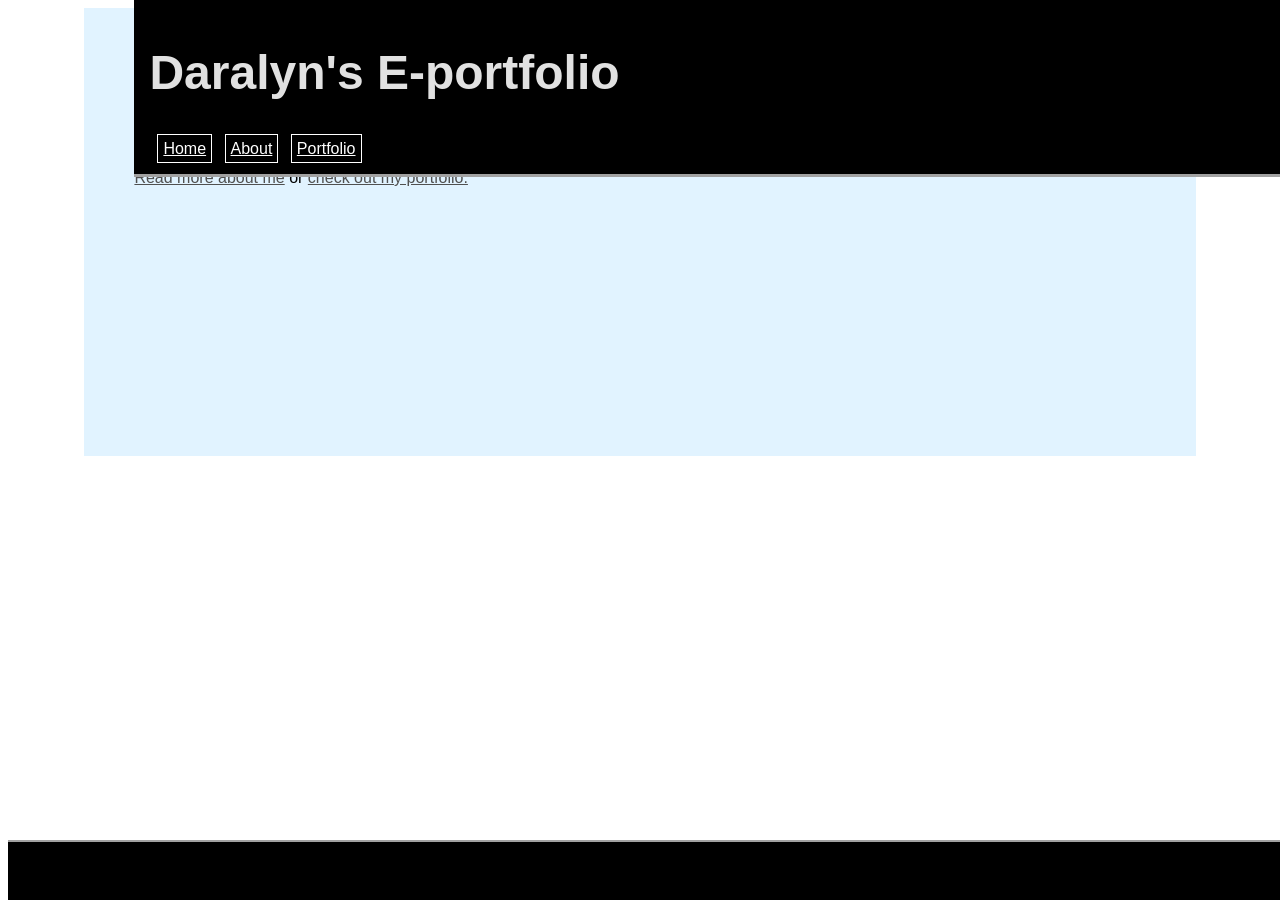
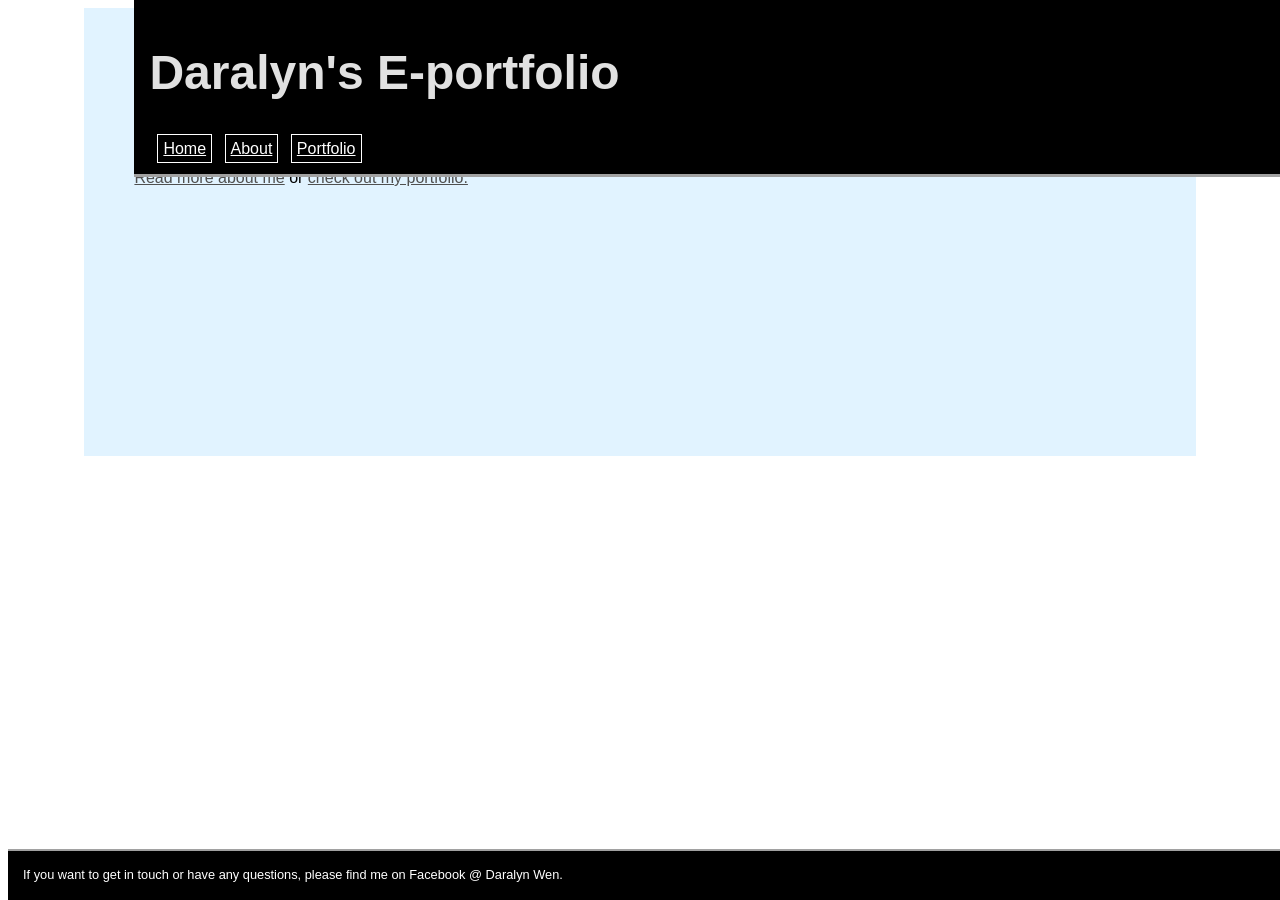
Before and after one commit to daralyn/daralyn.github.io, a Jekyll site: the page built from index.html, in a window 1280 px wide. Built offline with Jekyll 4.4.1, drawn with Linux system fonts in a browser that asks for light colours.

Commit message:
Update default.html

```diff
--- a/_layouts/default.html
+++ b/_layouts/default.html
@@ -7,11 +7,11 @@
 		</head>
 		<body id="bodydefault">
 			<div class="container">
-				<div id="divnavdefault">
+				<!-- <div id="divnavdefault"> -->
 					<header>
 					<nav>
 						<h2 id="eportfolioheader">Daralyn's E-portfolio</h2>
-	    				<p id="navlistdefault">
+	    				<p id="pnavigation">
 	        				<a class="navbutton" href="/">Home</a>
 		        			<a class="navbutton" href="/about">About</a>
 	        				<!-- <a href="/cv">CV</a> -->
@@ -28,9 +28,8 @@
 				</div> <!--contentdefault-->
 			</div><!-- /.container -->
 			<footer>
-    				<div id="defaultfooter">
-        				<p id="divfootdefault"> If you want to get in touch or have any questions, please find me on Facebook @ Daralyn Wen.</p>
-				</div>
+
+        			<p id="footertext"> If you want to get in touch or have any questions, please find me on Facebook @ Daralyn Wen.</p>
 			</footer>
 		</body>
 	</html>
```
Also changed, not shown: other parts of _layouts/default.html (+1 -1 lines).
